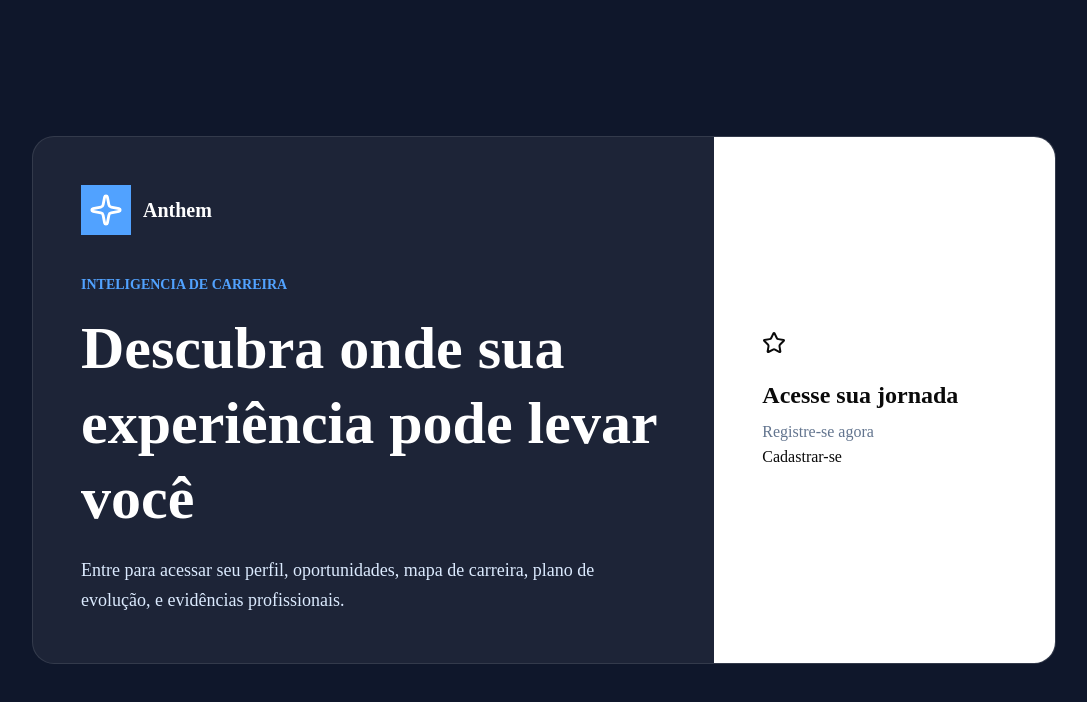
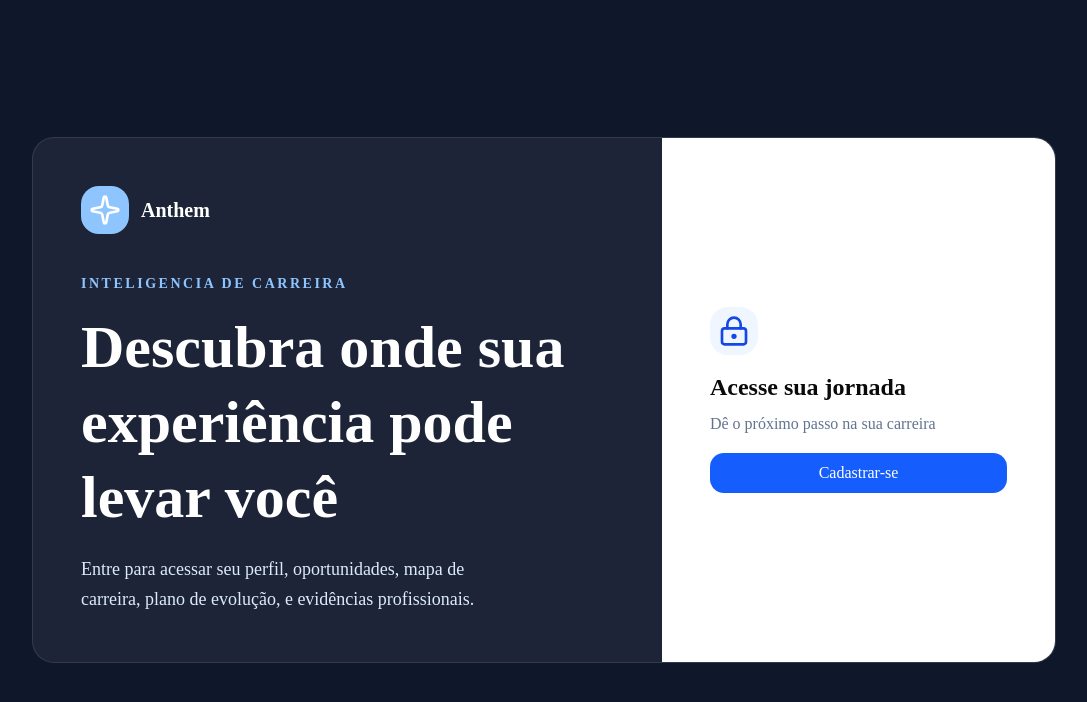
Before and after one commit to piporosagil/frontend-anthem, a Next.js app: page / in a window 1280 px wide. Shown: the top 702 px of the page, without its empty margins (96-1183 px from the left). Built offline with nearby package versions, Linux system fonts and the light colour scheme.

Commit message:
feat: refine home layout, signup panel and improve semantic tags

```diff
--- a/app/page.tsx
+++ b/app/page.tsx
@@ -1,35 +1,51 @@
-import { Sparkle, Star } from "lucide-react";
+import { LockKeyholeIcon, Sparkle } from "lucide-react";
 import Link from "next/link";
 
 export default function Home() {
   return (
     <main className=" w-dvw h-dvh flex items-center justify-center  bg-slate-900 px-5 py-10">
-      <section className="grid md:grid-cols-[1fr_0.5fr] overflow-hidden md:grid-flow-row w-full max-w-5xl border border-white/10 bg-white/6 rounded-3xl">
+      <section
+        aria-labelledby="page-title"
+        className="grid md:grid-cols-[0.8fr_0.5fr] overflow-hidden md:grid-flow-row w-full max-w-5xl border border-white/10 bg-white/6 rounded-3xl"
+      >
         <div className="p-12">
           <p className="flex items-center font-bold text-white gap-3 text-xl mb-10">
-            <Sparkle className="bg-blue-400 p-2" size={50} />
+            <Sparkle
+              aria-hidden="true"
+              className="bg-blue-300 p-2 rounded-2xl size-12"
+            />
             Anthem
           </p>
           <div>
-            <p className="text-sm font-semibold uppercase text-blue-400 ">
+            <p className="text-sm font-semibold uppercase text-blue-300  tracking-[.18em]">
               inteligencia de carreira
             </p>
-            <p className="mt-4 max-w-xl text-4xl font-bold leading-tight text-white md:text-6xl">
+            <h1 className="mt-4 max-w-xl text-4xl font-bold leading-tight text-white md:text-6xl">
               Descubra onde sua experiência pode levar você
-            </p>
-            <p className="mt-5 max-w-xl text-lg leading-relaxed text-blue-100">
+            </h1>
+            <p className="mt-5 text-lg max-w-100 leading-relaxed text-blue-100">
               Entre para acessar seu perfil, oportunidades, mapa de carreira,
               plano de evolução, e evidências profissionais.
             </p>
           </div>
         </div>
-        <div className="p-12 bg-white flex justify-center flex-col">
-          <Star />
-          <p className="mt-6 text-2xl font-bold ">Acesse sua jornada</p>
-          <p className="mt-2 leading-relaxed text-slate-500">
-            Registre-se agora
-          </p>
-          <Link href={"/register"}>Cadastrar-se</Link>
+        <div className="p-12 bg-white flex justify-center flex-col py-6 gap-4">
+          <LockKeyholeIcon
+            aria-hidden="true"
+            className="bg-blue-50 p-2 rounded-2xl size-12 text-blue-700"
+          />
+          <div>
+            <h2 className=" text-2xl font-bold ">Acesse sua jornada</h2>
+            <p className="mt-2 leading-relaxed text-slate-500">
+              Dê o próximo passo na sua carreira
+            </p>
+          </div>
+          <Link
+            className="text-center text-white block py-2 w-full transition-colors rounded-xl bg-blue-600 text-base hover:bg-blue-800"
+            href={"/register"}
+          >
+            Cadastrar-se
+          </Link>
         </div>
       </section>
     </main>
```
